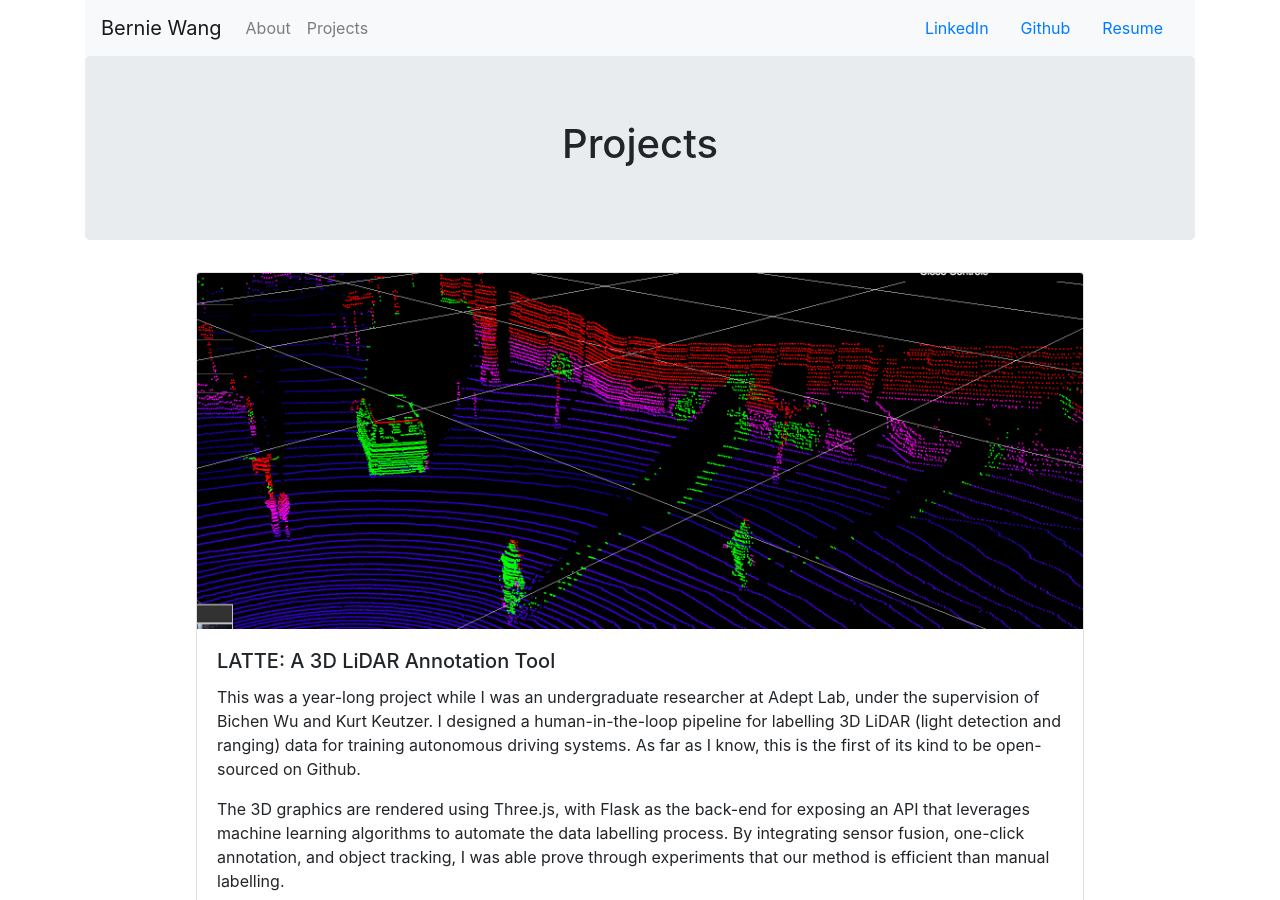
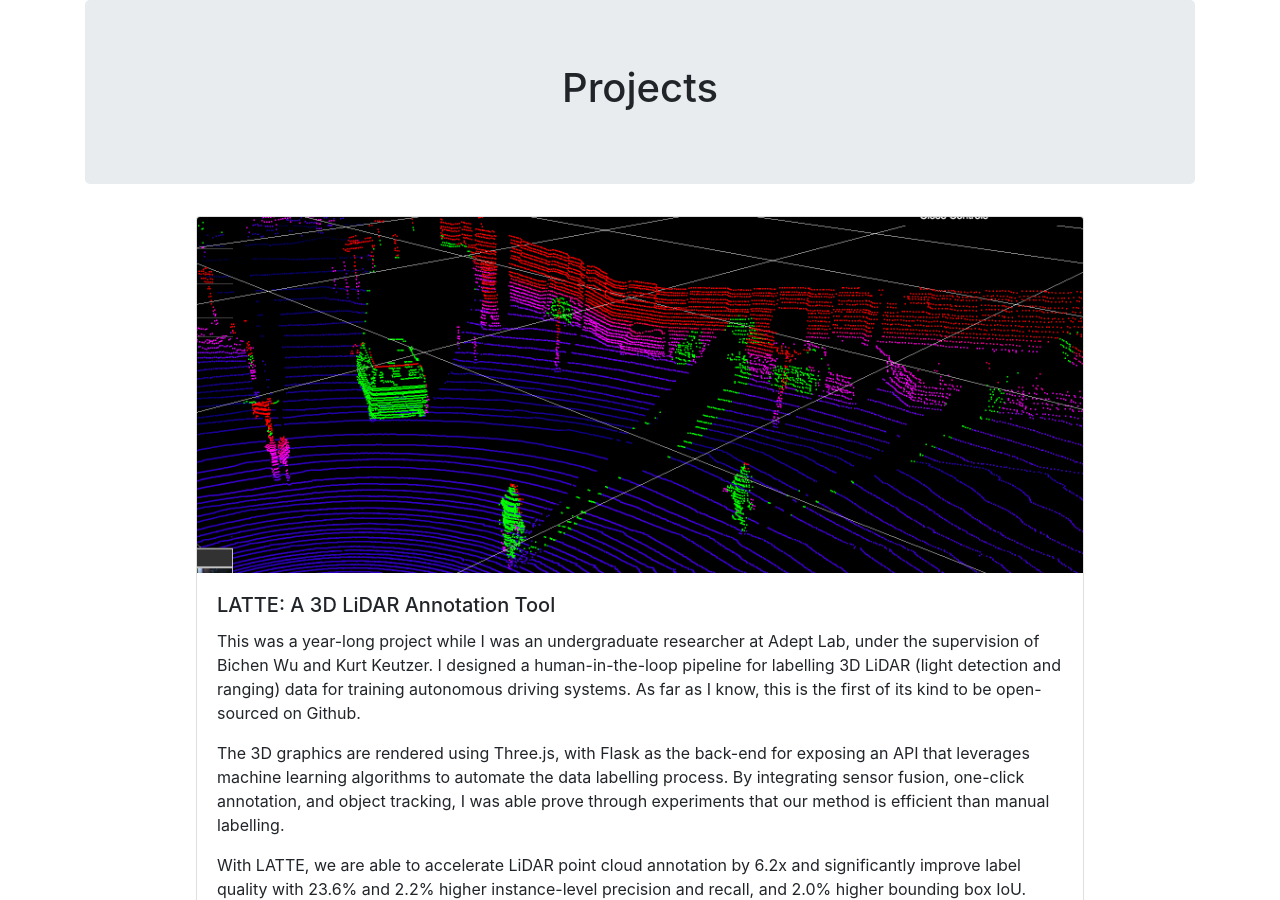
Before and after one commit to Bernwang/Bernwang.github.io, a Jekyll site: the page built from docs/projects.html, in a window 1280 px wide and 900 px high. Built offline with Jekyll 4.4.1, drawn with Linux system fonts in a browser that asks for light colours; some web fonts are replaced.

Commit message:
removed include header.html in project.html

```diff
--- a/docs/projects.html
+++ b/docs/projects.html
@@ -2,7 +2,6 @@
 layout: page
 ---
 <div class="container">
-  {% include header.html %}
   <section class="jumbotron text-center">
   <div class="container">
     <h1>Projects</h1>
```
